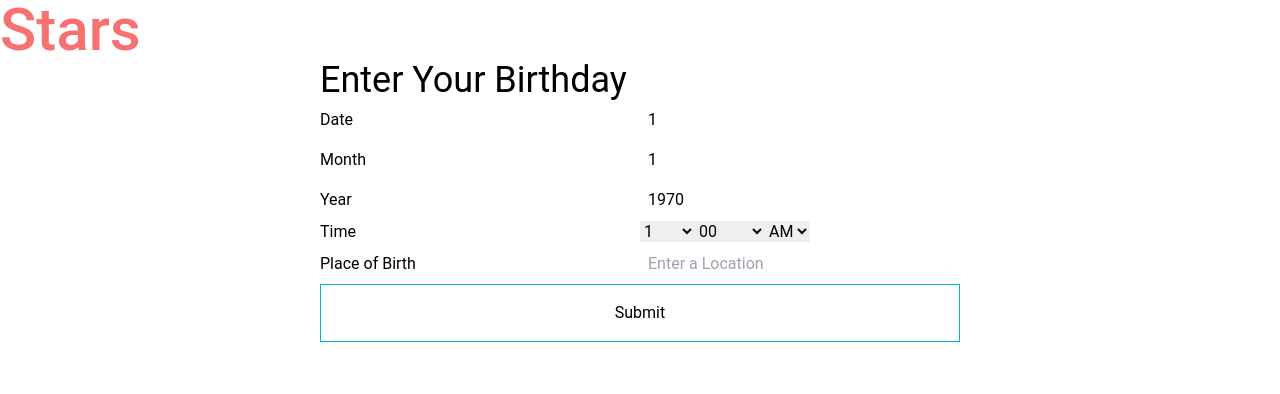
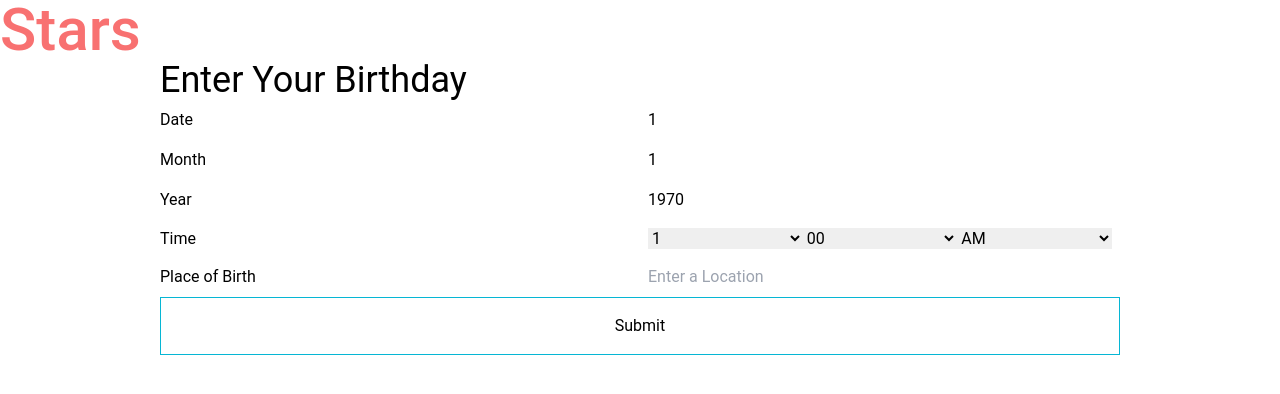
Before and after one commit to allanlalangan/stars, a React (Create React App) app: page / in a window 1280 px wide. Shown: the top 394 px of the page. Built offline with nearby package versions, Linux system fonts and the light colour scheme.

Commit message:
update NatalForm styles

```diff
--- a/src/components/NatalForm.jsx
+++ b/src/components/NatalForm.jsx
@@ -3,7 +3,7 @@ const NatalForm = () => {
     e.preventDefault();
   };
   return (
-    <form onSubmit={handleSubmit} className='flex flex-col mx-auto w-1/2'>
+    <form onSubmit={handleSubmit} className='flex flex-col mx-auto w-3/4'>
       <h3>Enter Your Birthday</h3>
       <fieldset className='flex items-center'>
         <label htmlFor='date' className='w-1/2'>
@@ -52,8 +52,8 @@ const NatalForm = () => {
         <label htmlFor='year' className='w-1/2'>
           Time
         </label>
-        <section>
-          <select defaultValue={1} name='hour' id='hour'>
+        <section className='p-2 w-1/2 flex'>
+          <select className='w-1/3' defaultValue={1} name='hour' id='hour'>
             <option value=''>Hour</option>
             {Array(12)
               .fill(0, 0, 12)
@@ -61,7 +61,7 @@ const NatalForm = () => {
                 <option value={index + 1}>{index + 1}</option>
               ))}
           </select>
-          <select defaultValue={0} name='minute' id='minute'>
+          <select className='w-1/3' defaultValue={0} name='minute' id='minute'>
             <option value=''>Minute</option>
             {Array(60)
               .fill(0, 0, 60)
@@ -71,7 +71,7 @@ const NatalForm = () => {
                 }${index}`}</option>
               ))}
           </select>
-          <select name='meridian' id='meridian'>
+          <select className='w-1/3' name='meridian' id='meridian'>
             <option value='am'>AM</option>
             <option value='pm'>PM</option>
           </select>
```
